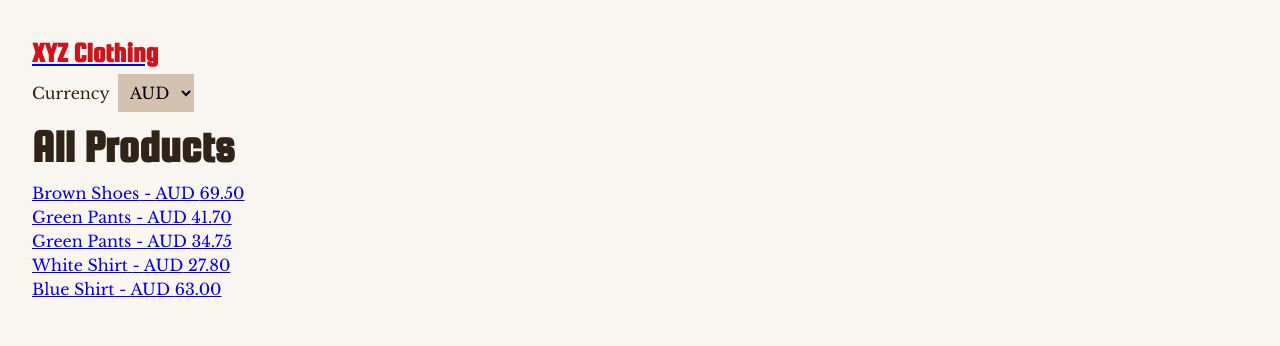
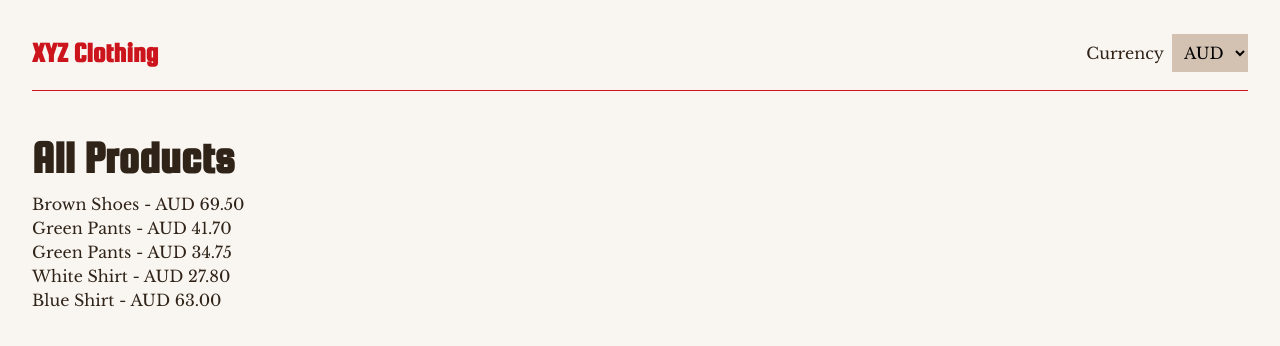
Before and after one commit to andrew-rayco/xyz-clothing, a React (Vite) app: page / in a window 1280 px wide. Shown: the top 346 px of the page. Built offline with nearby package versions, Linux system fonts and the light colour scheme.

Commit message:
Styles Header

```diff
--- a/src/components/Header.js
+++ b/src/components/Header.js
@@ -8,6 +8,7 @@ const Header = ({ handleChange, userCurrency }) => {
       <Link to="/">
         <h1>XYZ Clothing</h1>
       </Link>
+      <div>
         <label htmlFor="currency">Currency</label>
         <select
           name="currency"
@@ -20,6 +21,7 @@ const Header = ({ handleChange, userCurrency }) => {
           <option value="CNY">CNY</option>
         </select>
       </div>
+    </div>
   )
 }
 
--- a/src/scss/_app.scss
+++ b/src/scss/_app.scss
@@ -28,9 +28,11 @@ h2 {
   font-size: 46px;
 }
 
-select {
-  background: $secondary;
-  border: 0;
-  padding: 0.5em;
-  margin-left: 0.5em;
+a {
+  text-decoration: none;
+  color: $bodyColor;
+
+  &:hover {
+    color: $primary;
+  }
 }
--- /dev/null
+++ b/src/scss/_header.scss
@@ -0,0 +1,22 @@
+.header {
+  display: flex;
+  justify-content: space-between;
+  align-items: center;
+  padding-bottom: 1em;
+  margin-bottom: 2em;
+  border-bottom: 1px solid $primary;
+
+  select {
+    background: $secondary;
+    border: 0;
+    padding: 0.5em;
+    margin-left: 0.5em;
+    transition: all 0.15s linear;
+
+    &:hover {
+      background: $primary;
+      color: $bgColor;
+      transition: all 0.15s linear;
+    }
+  }
+}
--- a/src/scss/index.scss
+++ b/src/scss/index.scss
@@ -1,2 +1,3 @@
 @import 'reset';
 @import 'app';
+@import 'header';
```
Lines whose indentation alone changed are shown as unchanged.
